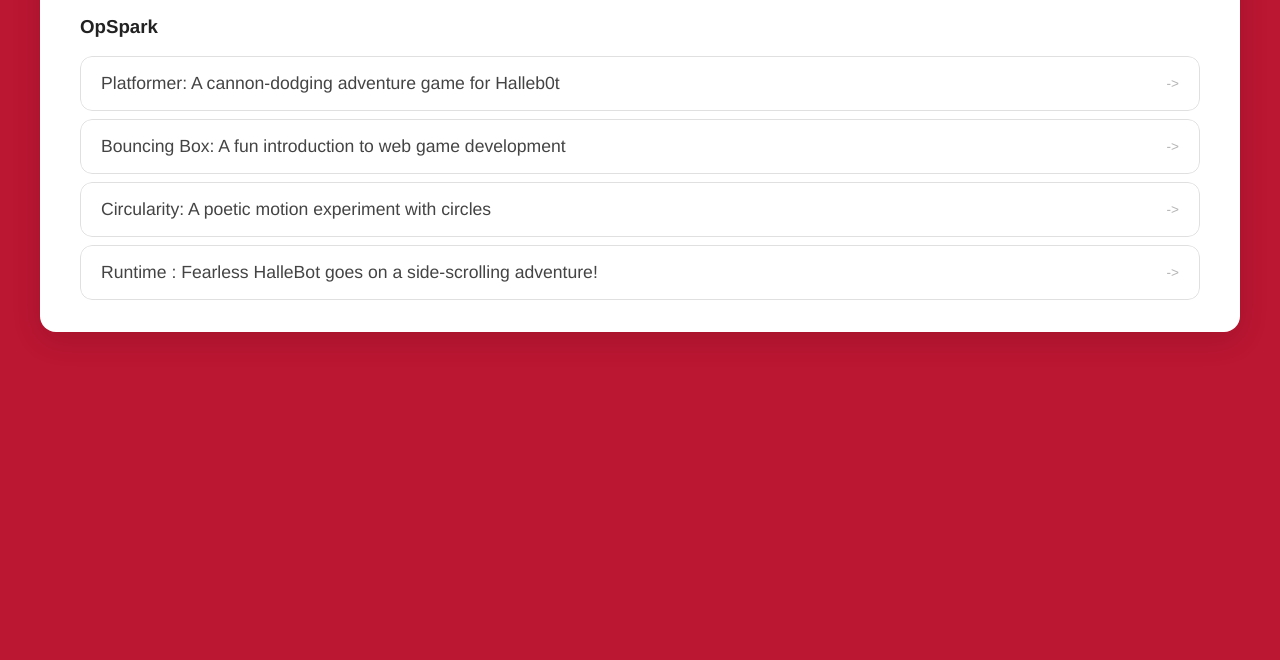
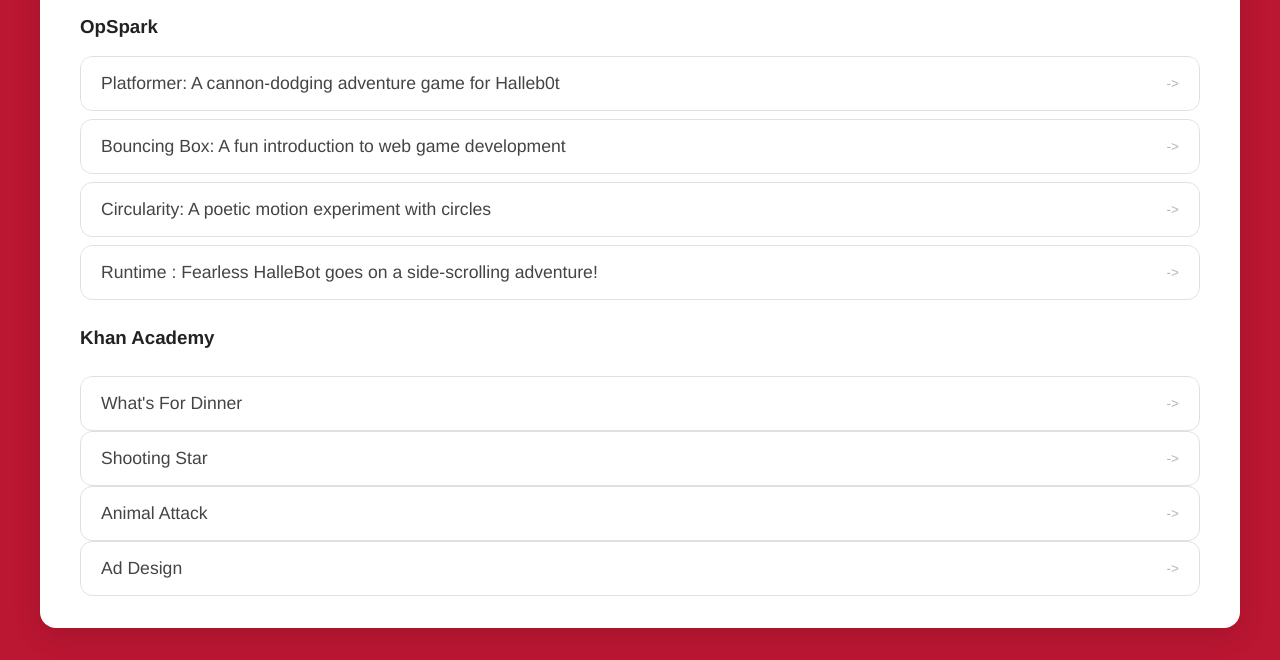
Before and after one commit to aaydensylvas/aaydensylvas.github.io, a plain HTML site: page portfolio.html in a window 1280 px wide. Shown: the part 204-864 px from the top of the page. Before the commit the page ends 800 px from the top, so only its background shows below. Drawn offline with Linux system fonts and the light colour scheme.

Commit message:
sectioned khan and op

```diff
--- a/portfolio.html
+++ b/portfolio.html
@@ -22,8 +22,10 @@
           <div class = "content">
             <div class = "portfolio-box">
               <h1>Portfolio</h1>
+                </li>
+              </ul>
               <h3>OpSpark</h3>
-              <ul class = "portfolio">
+              <ul class = "portfolio" id = "opspark">
                 <li>
                     <a href="fsd-projects/platformer/" target = "_blank">Platformer: A cannon-dodging adventure game for Halleb0t</a>
                 </li>
@@ -36,6 +38,14 @@
                 <li>
                     <a href="fsd-projects/runtime/" target = "_blank">Runtime : Fearless HalleBot goes on a side-scrolling adventure!</a>
                 </li>
+                               <h3>Khan Academy</h3>
+              <ul class = "portfolio" id = "khan">
+                <li>
+                    <a href="https://www.khanacademy.org/computer-programming/aayden-dynasty-food-for-the-masses-1985-on-a-simmering-monday/5861406106042368" target = "_blank">What's For Dinner</a>
+                    <a href="https://www.khanacademy.org/computer-programming/project-tortwalk/6076150343647232" target = "_blank">Shooting Star</a>
+                    <a href="https://www.khanacademy.org/computer-programming/rauuuuuugh-freddy-attack/6469244205514752" target = "_blank">Animal Attack</a>
+                    <a href="https://www.khanacademy.org/computer-programming/the-dingleberry-archives/6694093511311360" target = "_blank">Ad Design</a>
+                </li>
               </ul>
             </div>
           </div>
--- a/style.css
+++ b/style.css
@@ -237,3 +237,14 @@ nav h1 {
   width: 100%;
   margin: 0;
 }
+
+
+#opspark a:hover {
+  background: #90ee90;
+  color: #000;
+}
+
+#khan a:hover {
+  background: #4a90e2;
+  color: #fff;
+}
```
